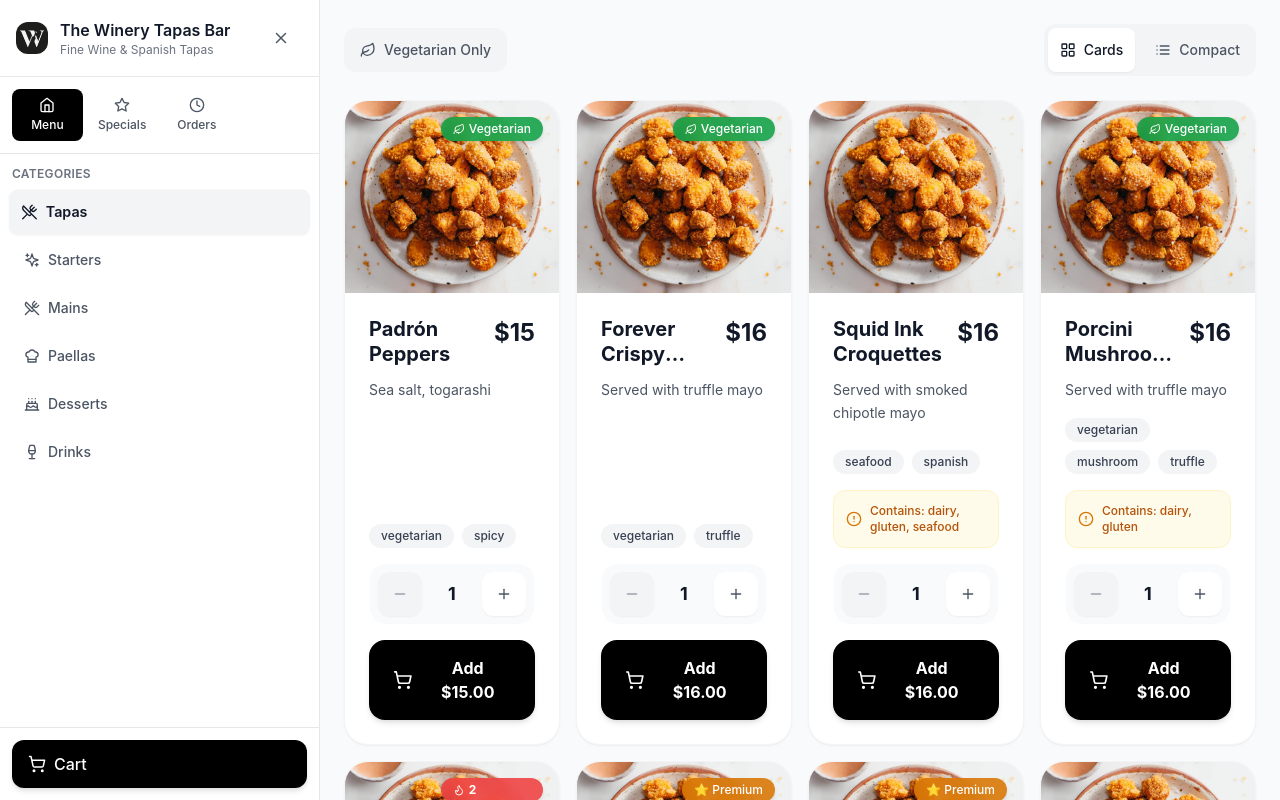
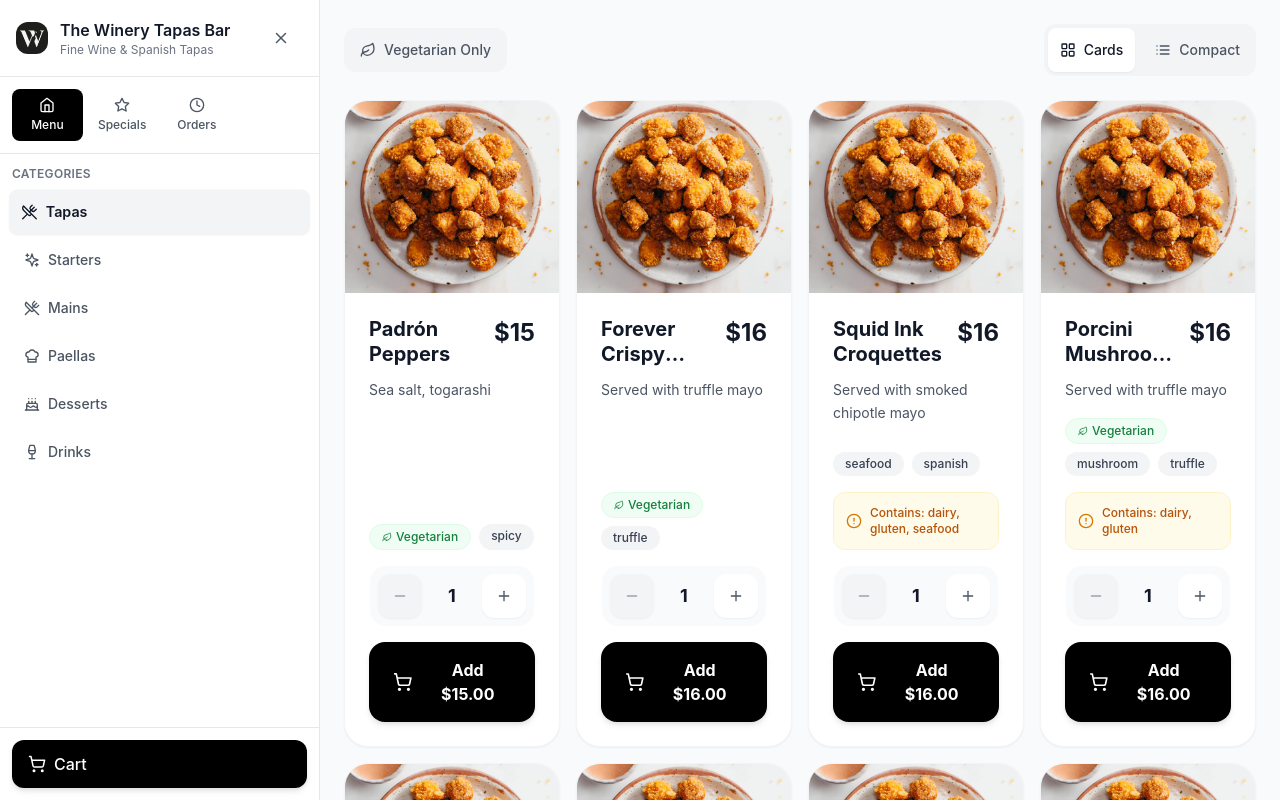
Before and after one commit to mikaelchan95/winerymenu, a React (Vite) app: page / in a window 1280 px wide. Built offline with nearby package versions, Linux system fonts and the light colour scheme.

Commit message:
Make Food Cards More Minimalistic

```diff
--- a/src/components/MenuItem.tsx
+++ b/src/components/MenuItem.tsx
@@ -153,31 +153,6 @@ export const MenuItem: React.FC<MenuItemProps> = ({ item, onAddToCart, compact =
         {/* Gradient Overlay */}
         <div className="absolute inset-0 bg-gradient-to-t from-black/30 to-transparent opacity-0 group-hover:opacity-100 transition-opacity duration-300" />
 
-        {/* Badges */}
-        <div className="absolute top-4 right-4 flex flex-col space-y-2">
-          {/* Spice Level */}
-          {item.spiceLevel && item.spiceLevel >= 2 && (
-            <div className="bg-red-500/90 backdrop-blur-sm text-white px-3 py-1 rounded-xl text-xs font-bold flex items-center space-x-1 shadow-lg">
-              <Flame size={12} />
-              <span>{item.spiceLevel}</span>
-            </div>
-          )}
-
-          {/* Vegetarian */}
-          {item.tags?.includes('vegetarian') && (
-            <div className="bg-green-600/90 backdrop-blur-sm text-white px-3 py-1 rounded-xl text-xs font-medium shadow-lg flex items-center space-x-1">
-              <Leaf size={12} />
-              <span>Vegetarian</span>
-            </div>
-          )}
-
-          {/* Premium */}
-          {item.tags?.includes('premium') && (
-            <div className="bg-amber-600/90 backdrop-blur-sm text-white px-3 py-1 rounded-xl text-xs font-medium shadow-lg">
-              ⭐ Premium
-            </div>
-          )}
-        </div>
       </div>
 
       {/* Content */}
@@ -196,13 +171,32 @@ export const MenuItem: React.FC<MenuItemProps> = ({ item, onAddToCart, compact =
         {/* Tags */}
         {item.tags && item.tags.length > 0 && (
           <div className="flex flex-wrap gap-2 mb-4">
+            {/* Spice Level - Moved to content area */}
+            {item.spiceLevel && item.spiceLevel >= 2 && (
+              <span className="bg-red-50 text-red-700 text-xs px-3 py-1 rounded-full font-medium flex items-center space-x-1 border border-red-100">
+                <Flame size={10} />
+                <span>Spicy {item.spiceLevel}/5</span>
+              </span>
+            )}
+
+            {/* Vegetarian Tag - Moved to content area */}
+            {item.tags?.includes('vegetarian') && (
+              <span className="bg-green-50 text-green-700 text-xs px-3 py-1 rounded-full font-medium flex items-center space-x-1 border border-green-100">
+                <Leaf size={10} />
+                <span>Vegetarian</span>
+              </span>
+            )}
+
+            {/* Other Tags */}
             {item.tags.slice(0, 3).map(tag => (
+              tag !== 'vegetarian' && (
               <span
                 key={tag}
                 className="bg-gray-100 text-gray-700 text-xs px-3 py-1 rounded-full font-medium"
               >
                 {tag}
               </span>
+              )
             ))}
           </div>
         )}
```
